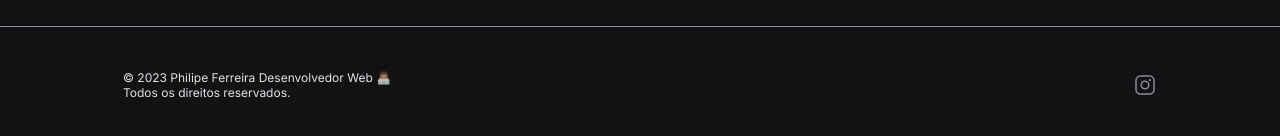
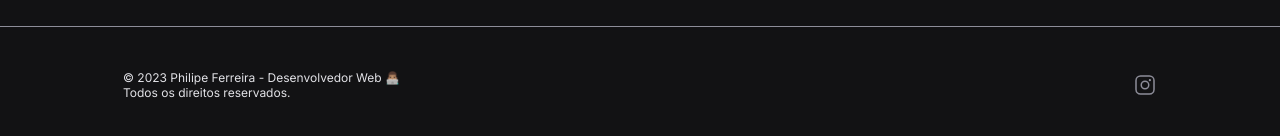
Before and after one commit to philipef-dev/philipef-dev-portfolio, a React (Vite) app: page / in a window 1280 px wide. Shown: the part 3513-3649 px from the top of the page. Built offline with nearby package versions, Linux system fonts and the light colour scheme.

Commit message:
Fix: Footer

```diff
--- a/src/components/Footer/index.jsx
+++ b/src/components/Footer/index.jsx
@@ -5,7 +5,7 @@ export function Footer() {
   return (
     <Container>
       <Copyright>
-        <p>© 2023 Philipe Ferreira  Desenvolvedor Web 👨🏽‍💻 </p>
+        <p>© 2023 Philipe Ferreira - Desenvolvedor Web 👨🏽‍💻 </p>
         <p>Todos os direitos reservados.</p>
       </Copyright>
 
```
